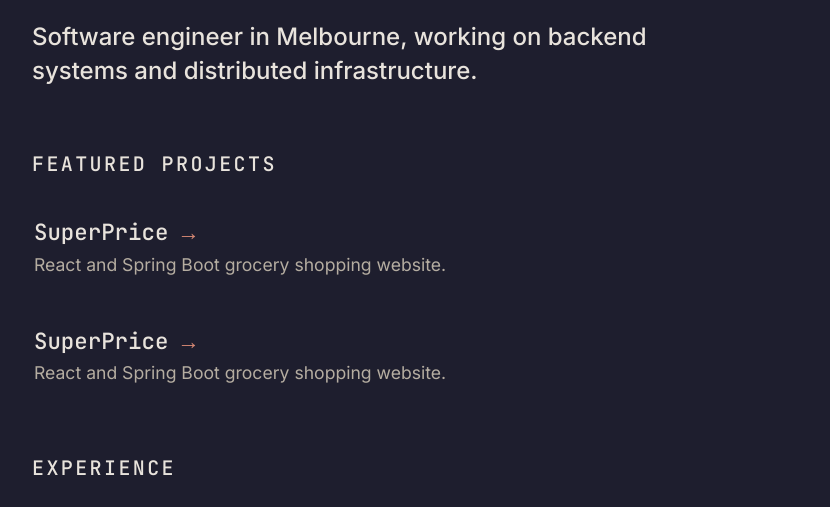
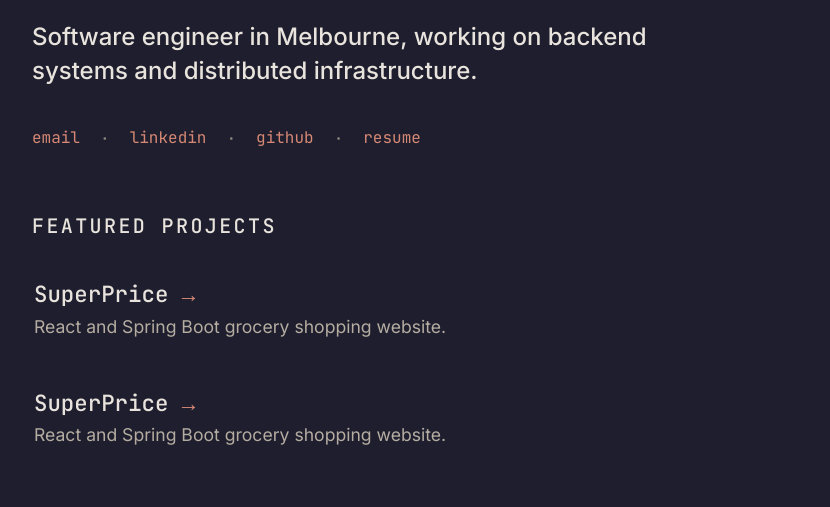
Before and after one commit to Vidyut01/Vidyut-Portfolio, an Astro site: page / in a window 1280 px wide. Shown: the part 103-610 px from the top of the page, without its empty margins (224-1054 px from the left). Built offline with nearby package versions, Linux system fonts and the light colour scheme; Astro itself is replaced by a stand-in of ours.

Commit message:
Add Contact section and update index layout

```diff
--- /dev/null
+++ b/src/components/Contact.astro
@@ -0,0 +1,43 @@
+<ul class="contact-list">
+    <li><a href="mailto:vidyut0903@gmail.com">email</a></li>
+    <li><a href="https://www.linkedin.com/in/vidyut-venkatesan" target="_blank" rel="noopener">linkedin</a></li>
+    <li><a href="https://github.com/Vidyut01" target="_blank" rel="noopener">github</a></li>
+    <li><a href="/resume.pdf">resume</a></li>
+</ul>
+
+<style>
+    .contact-list {
+        list-style: none;
+        padding: 0;
+        margin: 0;
+        display: flex;
+        flex-wrap: wrap;
+        gap: 1rem 1.25rem;
+        font-family: var(--font-mono);
+        font-size: 1rem;
+    }
+
+    .contact-list li {
+        display: flex;
+        align-items: center;
+        gap: 1.25rem;
+    }
+
+    .contact-list li:not(:last-child)::after {
+        content: "·";
+        color: var(--color-text-dim);
+    }
+
+    .contact-list a {
+        padding-bottom: 1px;
+        background-image: linear-gradient(transparent, transparent), linear-gradient(var(--color-accent), var(--color-accent));
+        background-size: 0 2px;
+        background-position: 50% 100%;
+        background-repeat: no-repeat;
+        transition: all .20s ease-in-out;
+    }
+
+    .contact-list a:hover {
+        background-size: 100% 2px;
+    }
+</style>
--- a/src/components/Nav.astro
+++ b/src/components/Nav.astro
@@ -20,7 +20,6 @@
     }
 
     .nav-link {
-        color: var(--color-text);
         padding-bottom: 1px;
         background-image: linear-gradient(transparent, transparent), linear-gradient(var(--color-accent), var(--color-accent));
         background-size: 0 2px;
@@ -30,7 +29,6 @@
     }
 
     .nav-link:hover {
-        color: var(--color-accent);
         background-size: 100% 2px;
     }
 
--- a/src/pages/index.astro
+++ b/src/pages/index.astro
@@ -1,4 +1,5 @@
 ---
+import Contact from '../components/Contact.astro';
 import ExpCard from '../components/ExpCard.astro';
 import ProjectCard from '../components/ProjectCard.astro';
 import Layout from '../layouts/Layout.astro';
@@ -8,6 +9,7 @@ import Layout from '../layouts/Layout.astro';
 	<h1 class="index-title">
 		Software engineer in Melbourne, working on backend systems and distributed infrastructure.
 	</h1>
+	<Contact />
 
 	<section class="page-section">
 		<h2 class="section-label">Featured Projects</h2>
@@ -28,6 +30,7 @@ import Layout from '../layouts/Layout.astro';
 
 <style>
 	.index-title {
+		margin-bottom: 2.5rem;
 		font-size: 1.5rem;
 		font-family: var(--font-sans);
 		font-weight: 500;
```
